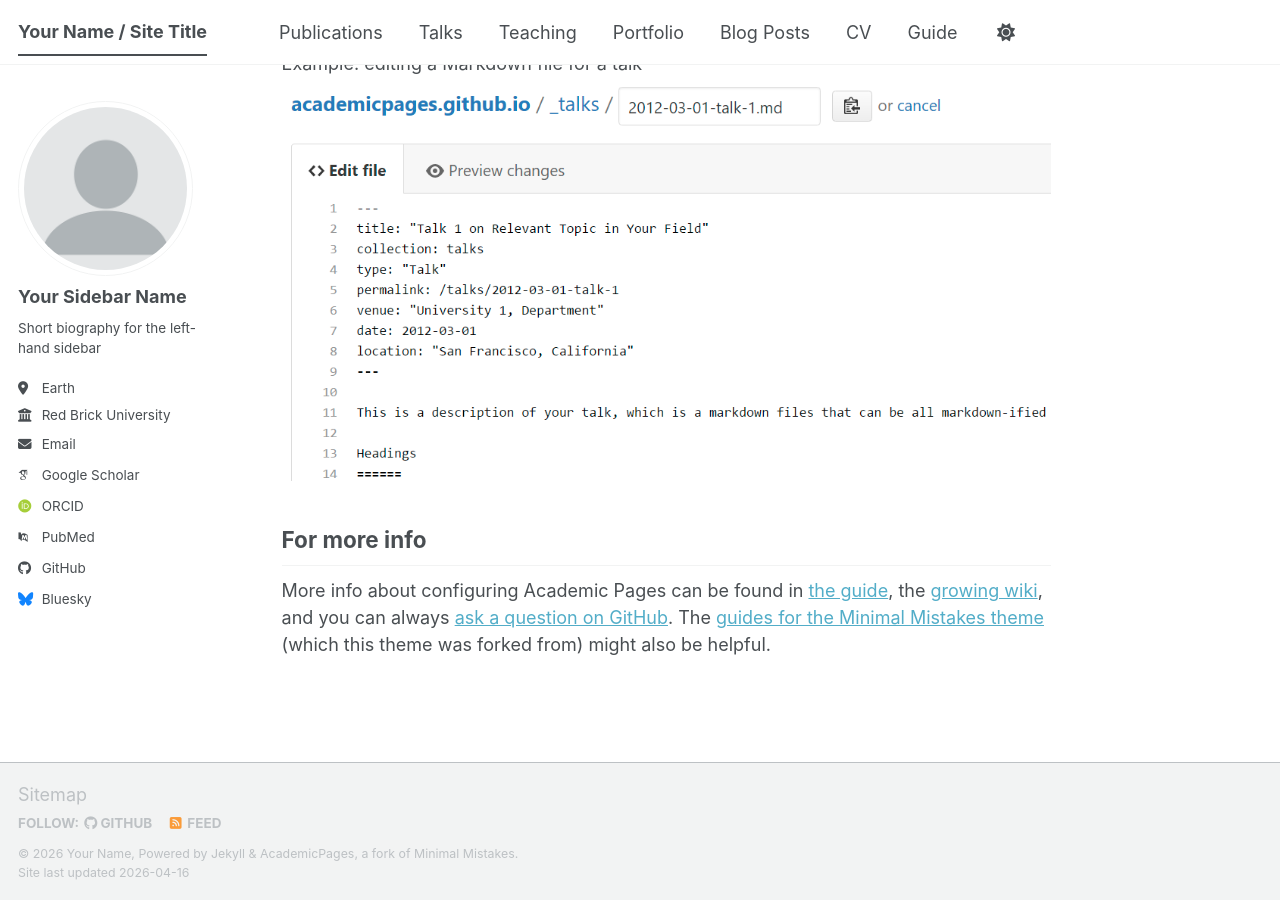
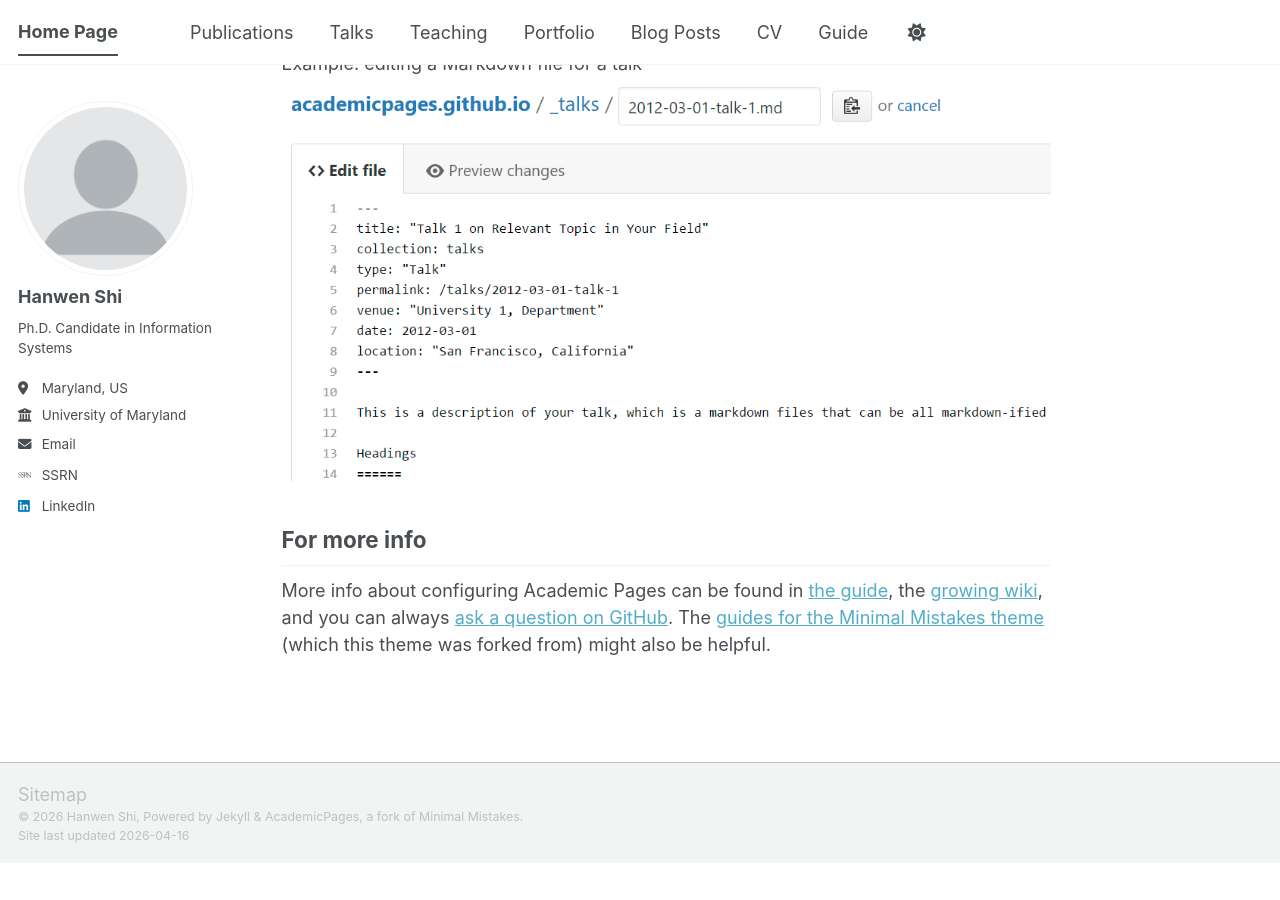
Before and after one commit to FrankieShih/frankieshih.github.io, a Jekyll site: the page built from _pages/about.md, in a window 1280 px wide and 900 px high, scrolled down 2720 px. Built offline with Jekyll 4.4.1, drawn with Linux system fonts in a browser that asks for light colours; some web fonts are replaced; a script bundle is joined from its source files by our own code; library files that are not in the unit come from our copies; after the commit the page ends 3583 px from its top, so only the background shows below that.

Commit message:
Modify personal details and site visibility settings
Updated personal information and site settings in _config.yml.

```diff
--- a/_config.yml
+++ b/_config.yml
@@ -9,10 +9,10 @@
 # Basic Site Settings
 locale                   : "en-US"
 site_theme               : "default" # The available themes options are "default", "air", "sunrise", "mint", "dirt" and "contrast"
-title                    : "Your Name / Site Title"
+title                    : "Home Page"
 title_separator          : "-"
-name                     : &name "Your Name"
-description              : &description "Your Name's academic portfolio"   # Update this with a general description of your site, this is the default if not overridden by a page
+name                     : &name "Hanwen Shi"
+description              : &description ""   # Update this with a general description of your site, this is the default if not overridden by a page
 url                      : https://academicpages.github.io # The base hostname & protocol for your site e.g. "https://[your GitHub username].github.io",
                                                            # or if you already have some other page hosted on Github then use "https://[your GitHub username].github.io/[Your Repo Name]"
 baseurl                  : "" # the subpath of your site, e.g. "/blog"
@@ -24,40 +24,41 @@ repository               : "academicpages/academicpages.github.io"
 author:
   # Biographic information
   avatar           : "profile.png"
-  name             : "Your Sidebar Name"
+  name             : "Hanwen Shi"
   pronouns         : # example: "she/her"
-  bio              : "Short biography for the left-hand sidebar"
-  location         : "Earth"
-  employer         : "Red Brick University"
+  bio              : "Ph.D. Candidate in Information Systems"
+  location         : "Maryland, US"
+  employer         : "University of Maryland"
   uri              : # URL
-  email            : "none@example.org"
+  email            : "hwshi@umd.edu"
 
   # Academic websites
   academia         : # URL
-  arxiv            : # URL - Update with the correct link to your profile
-  googlescholar    : "https://scholar.google.com/citations?user=PS_CX0AAAAAJ"
+  arxiv            : # ""
+  googlescholar    : #"https://scholar.google.com/citations?user=PS_CX0AAAAAJ"
   inspire-hep      : # URL
   impactstory      : # URL
-  orcid            : "https://orcid.org/yourorcidurl"
+  orcid            : #"https://orcid.org/yourorcidurl"
   semantic         : # URL
-  ssrn             : # URL
-  pubmed           : "https://www.ncbi.nlm.nih.gov/pubmed/?term=john+snow"
+  ssrn             : "https://papers.ssrn.com/sol3/cf_dev/AbsByAuth.cfm?per_id=6451305"
+  pubmed           : #"https://www.ncbi.nlm.nih.gov/pubmed/?term=john+snow"
   researchgate     : # URL
   scopus           : # URL
   zotero           : # URL
 
 
   # Repositories and software development
+  huggingface      : "FrankieShih"
   bitbucket        : # Username - Update with your username on the site
   codepen          : # Username
   dribbble         : # Username
-  github           : "academicpages"
+  github           : #"academicpages"
   kaggle           : # Username
   stackoverflow    : # User number or user number and name (i.e., use "1" or "1/jeff-atwood")
 
   # Social media
   artstation       : # Username
-  bluesky          : "bsky.app" # Replace this with you Bluesky username
+  bluesky          : #"bsky.app" # Replace this with you Bluesky username
   facebook         : # Username
   flickr           : # Username
   foursquare       : # Username
@@ -66,7 +67,7 @@ author:
   keybase          : # Username
   instagram        : # Username
   lastfm           : # Username
-  linkedin         : # Username
+  linkedin         : "https://www.linkedin.com/in/hanwen-shi-138a731a6/"
   mastodon         : # URL
   medium           : # URL
   pinterest        : # Username
@@ -125,7 +126,7 @@ staticman:
       options:
         format           : "iso8601" # "iso8601" (default), "timestamp-seconds", "timestamp-milliseconds"
 atom_feed:
-  hide                   : false     # change to true to hide the RSS feed in the footer
+  hide                   : true     # change to true to hide the RSS feed in the footer
   path                   : # blank (default) uses feed.xml
 
 
@@ -230,9 +231,9 @@ collections:
   portfolio:
     output: true
     permalink: /:collection/:path/
-  talks:
-    output: true
-    permalink: /:collection/:path/
+  # talks:
+  #   output: true
+  #   permalink: /:collection/:path/
 
 
 # These settings control how pages and collections are included in the site
```
